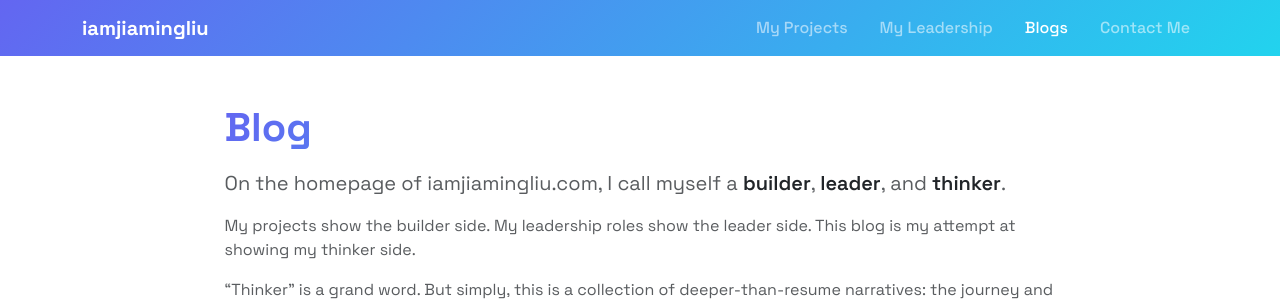
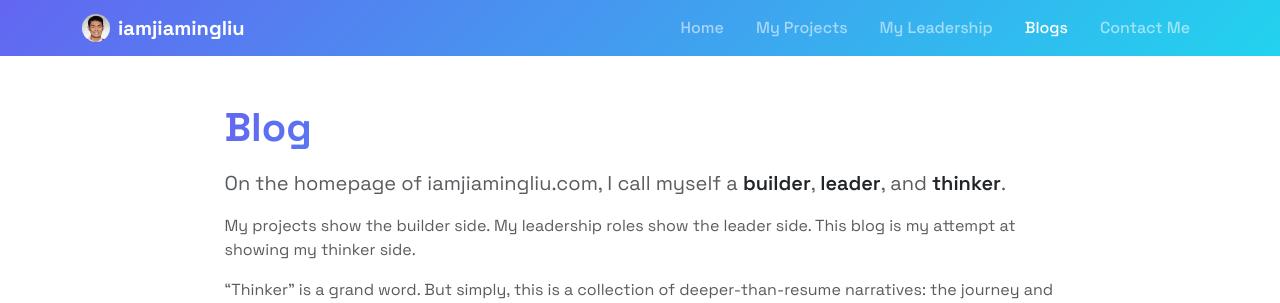
Before and after one commit to iamjiamingliu/iamjiamingliu.com, a Flask app: page /blogs in a window 1280 px wide. Shown: the top 303 px of the page. Run offline with Flask 3, Linux system fonts and the light colour scheme; some libraries are stand-ins or nearby versions.

Commit message:
adds my picture LMAO

```diff
--- a/templates/base.html
+++ b/templates/base.html
@@ -14,6 +14,7 @@
     {% endblock %}
     <link href="https://fonts.googleapis.com/css2?family=Space+Grotesk:wght@400;500;600;700&display=swap" rel="stylesheet">
     {{ render_static('css', 'style.css') }}
+    <link rel="icon" type="image/x-icon" href="/static/img/favicon.jpg">
     {% block head %}{% endblock %}
 </head>
 
@@ -21,8 +22,9 @@
 
 <nav class="navbar navbar-expand-lg navbar-dark gradient-bg sticky-top">
     <div class="container">
-        <a class="navbar-brand fw-bold" href="/">
-            iamjiamingliu
+        <a class="navbar-brand fw-bold d-flex align-items-center" href="/">
+            <img src="/static/img/favicon.jpg" class="rounded-circle" style="max-height: 28px">
+            <span class="ms-2">iamjiamingliu</span>
         </a>
 
         <button class="navbar-toggler" type="button" data-bs-toggle="collapse" data-bs-target="#navbar">
@@ -31,6 +33,7 @@
 
         <div class="collapse navbar-collapse" id="navbar">
             <ul class="navbar-nav ms-auto gap-lg-3">
+                {{ render_nav_item('index', 'Home') }}
                 {{ render_nav_item('projects', 'My Projects') }}
                 {{ render_nav_item('leadership', 'My Leadership') }}
                 {{ render_nav_item('blogs', 'Blogs') }}
```
Also changed, not shown: static/img/favicon.jpg (added).
